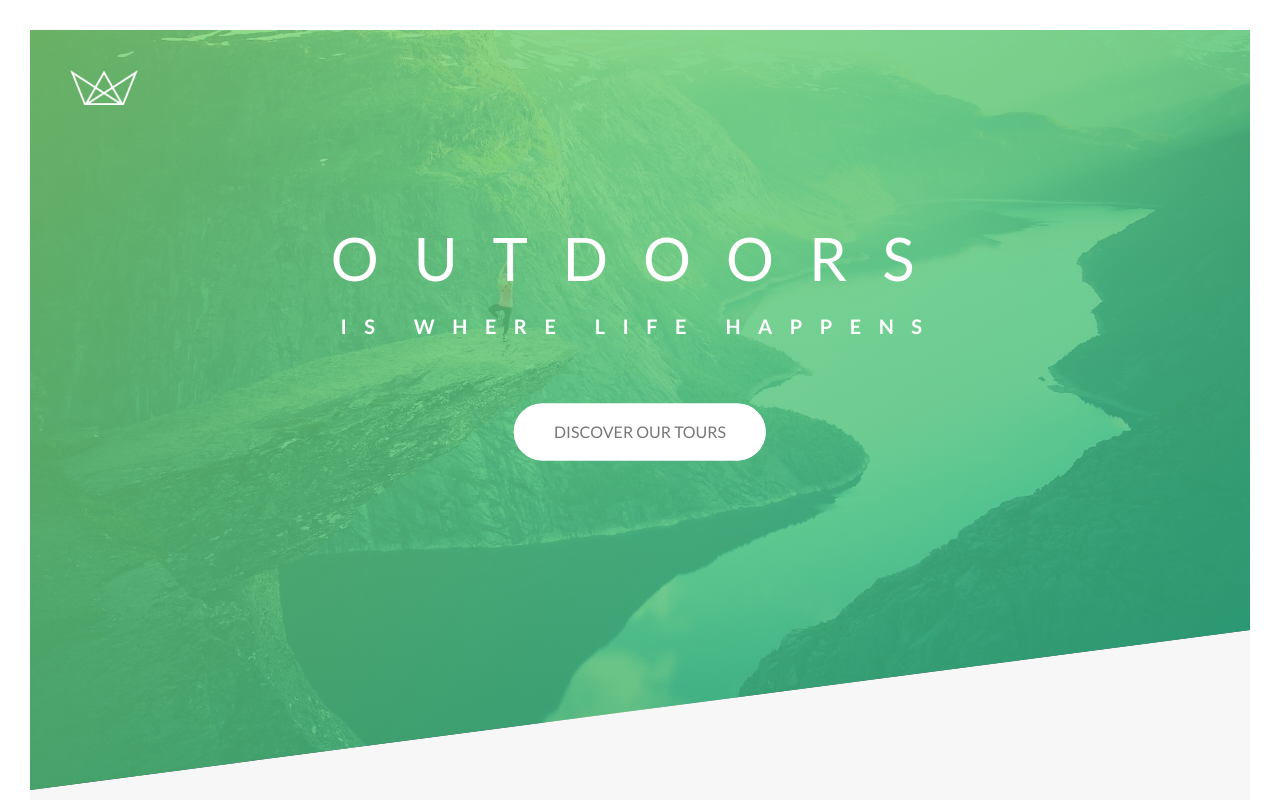
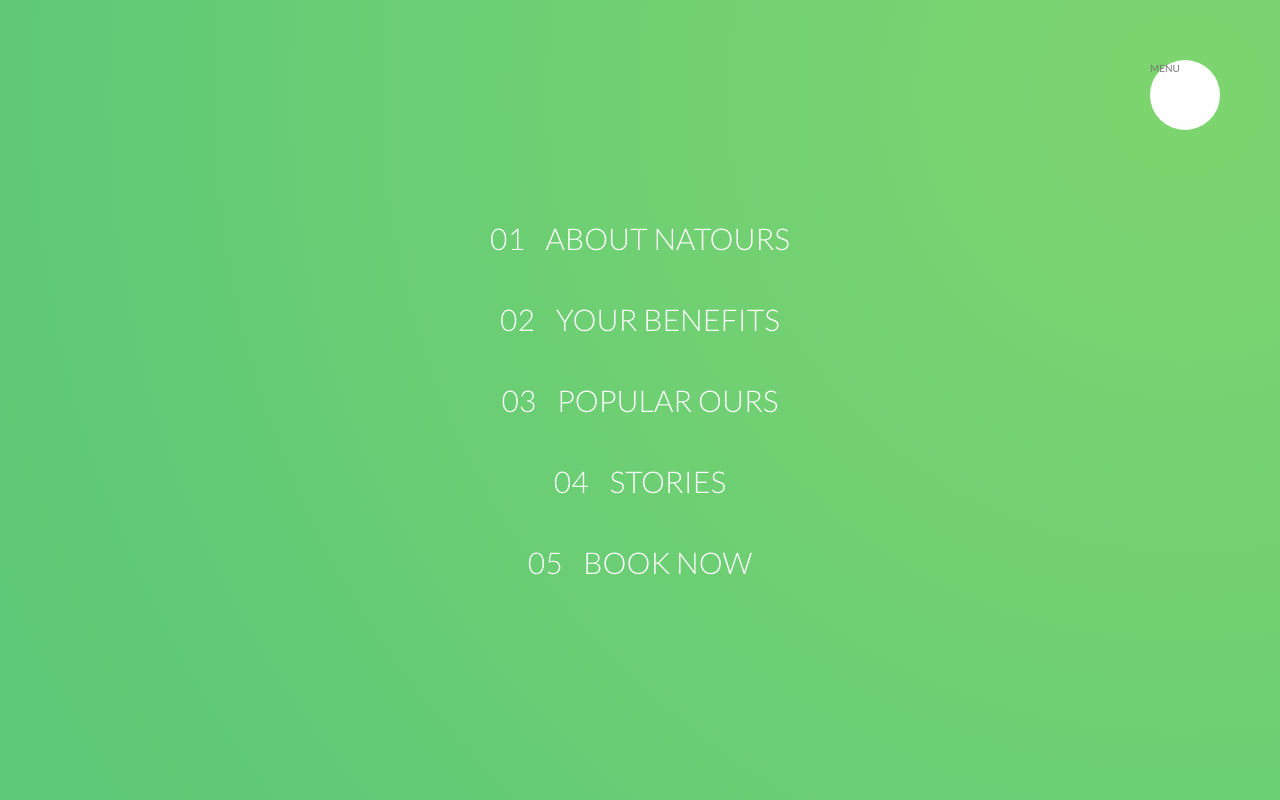
Before and after one commit to fihadranzer/learn_css_stepOne, a website: page index.html in a window 1280 px wide. Shown: the top 800 px of the page. Drawn offline with Linux system fonts and the light colour scheme.

Commit message:
Navigation part -1 completed

```diff
--- a/index.html
+++ b/index.html
@@ -15,6 +15,39 @@
     <title>Natours | Exciting tours for adventurous people</title>
   </head>
   <body>
+    <!-- Navigation Menus Start here  -->
+
+    <div class="navigation">
+      <input type="checkbox" class="navigation__checkbox" id="navi-toggle" />
+      <label for="navi-toggle" class="navigation__button">MENU</label>
+      <div class="navigation__background">&nbsp;</div>
+      <nav class="navigation__nav">
+        <ul class="navigation__list">
+          <li class="navigation__item">
+            <a href="#" class="navigation__link"
+              ><span>01</span> About Natours</a
+            >
+          </li>
+          <li class="navigation__item">
+            <a href="#" class="navigation__link"
+              ><span>02</span> Your benefits</a
+            >
+          </li>
+          <li class="navigation__item">
+            <a href="#" class="navigation__link"
+              ><span>03</span> Popular ours</a
+            >
+          </li>
+          <li class="navigation__item">
+            <a href="#" class="navigation__link"><span>04</span> Stories</a>
+          </li>
+          <li class="navigation__item">
+            <a href="#" class="navigation__link"><span>05</span> Book now</a>
+          </li>
+        </ul>
+      </nav>
+    </div>
+    <!-- Navigation Menus Ended  -->
     <!-- Add Header with Hero section -->
     <header class="header">
       <!-- Insert a image under div element because img is an inline element
--- /dev/null
+++ b/sass/layout/_navigation.scss
@@ -0,0 +1,87 @@
+.navigation {
+  &__checkbox {
+    display: none;
+  }
+
+  &__button {
+    background-color: $color-white;
+    height: 7rem;
+    width: 7rem;
+    position: fixed;
+    top: 6rem;
+    right: 6rem;
+    border-radius: 50%;
+    z-index: 2000;
+  }
+
+  &__background {
+    height: 6rem;
+    width: 6rem;
+    border-radius: 50%;
+    position: fixed;
+    top: 6.5rem;
+    right: 6.5rem;
+    background-image: radial-gradient(
+      $color-primary-light,
+      $color-primary-dark
+    );
+
+    transform: scale(80);
+
+    z-index: 1000;
+  }
+
+  &__nav {
+    height: 100vh;
+    width: 100%;
+    position: fixed;
+    top: 0;
+    right: 0;
+    z-index: 1500;
+  }
+  &__list {
+    position: absolute;
+    top: 50%;
+    left: 50%;
+    transform: translate(-50%, -50%);
+    list-style: none;
+    text-align: center;
+  }
+
+  &__item {
+    margin: 1rem;
+  }
+
+  &__link {
+    &:link,
+    &:visited {
+      display: inline-block;
+      font-size: 3rem;
+      font-weight: 300;
+      color: $color-white;
+      padding: 1rem 2rem;
+      text-decoration: none;
+      text-transform: uppercase;
+      background-image: linear-gradient(
+        120deg,
+        transparent 0%,
+        transparent 50%,
+        $color-white 50%
+      );
+      background-size: 220%;
+      transition: all 0.4s;
+
+      span {
+        margin-right: 1.5rem;
+        display: inline-block;
+      }
+    }
+
+    &:hover,
+    &:active {
+      background-position: 100%;
+      color: $color-primary;
+      transform: translateX(1rem);
+    }
+  }
+}
--- a/sass/main.scss
+++ b/sass/main.scss
@@ -25,6 +25,7 @@ html{
 @import "layout/header";
 @import "layout/grid";
 @import "layout/footer";
+@import "layout/navigation";
 
 // This is for components  folder
 @import "components/button";
```
Also changed, not shown: css/style.css.
